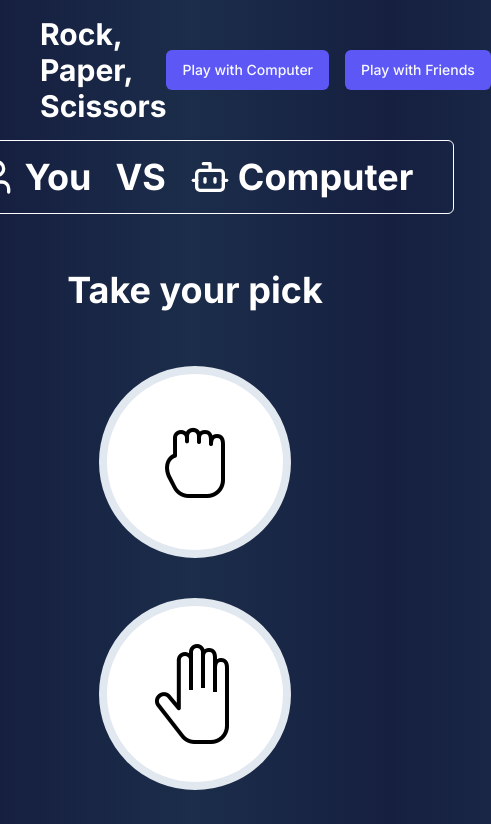
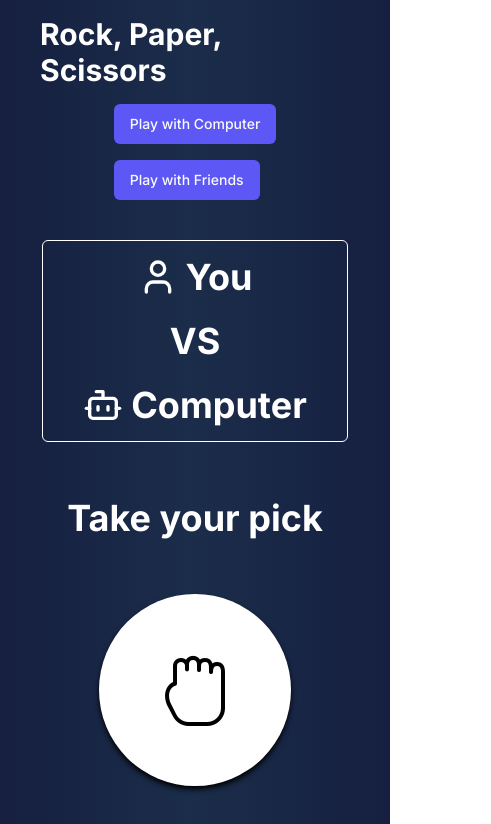
Before and after one commit to Xyanam/rock-paper-game, a Next.js app: page /game in a window 390 px wide. Shown: the top 824 px of the page, 491 px wide, since content can reach past the window. Built offline with nearby package versions, Linux system fonts and the light colour scheme.

Commit message:
Add responsive design

```diff
--- a/app/game/page.tsx
+++ b/app/game/page.tsx
@@ -32,9 +32,9 @@ const Game = () => {
   }
 
   return (
-    <div className="flex justify-center items-center flex-col">
+    <div className="flex justify-center items-center flex-col mt-6 pb-6">
       <div className="border-white border px-10 py-4 rounded-md">
-        <div className='flex gap-6'>
+        <div className='flex gap-6 flex-col items-center sm:items-start sm:flex-row'>
           <h1 className="text-white text-4xl font-bold text-center flex items-center">
             <User className="w-10 h-10 mr-2" />
             You
@@ -59,7 +59,7 @@ const Game = () => {
         )}
       </div>
 
-      <div className="mt-14 flex gap-20">
+      <div className="mt-14 flex flex-col sm:flex-row gap-20">
         {userPick === null ? (
           <div className="flex flex-col justify-center items-center max-w-xl">
             <h1 className="text-white text-4xl font-bold">Take your pick</h1>
--- a/app/page.tsx
+++ b/app/page.tsx
@@ -7,10 +7,10 @@ import rockPaperImage from "../public/images/rock-background.png"
 
 export default function Home() {
   return (
-    <main className="flex flex-col items-center justify-center min-h-screen-without-header">
-      <div className="flex max-w-6xl flex-wrap items-center justify-center md:flex-nowrap">
+    <main className="flex flex-col items-center justify-center min-h-screen-without-header px-10 pb-5">
+      <div className="flex max-w-6xl flex-wrap items-center justify-center md:flex-nowrap lg:flex-row flex-col lg:gap-0 gap-5 mt-10 lg:mt-0">
         <div className="flex flex-col gap-4">
-          <h1 className="max-w-2xl text-7xl font-bold text-white">
+          <h1 className="max-w-2xl md:text-7xl text-4xl font-bold text-white">
             Rock, Paper, Scissors Game
           </h1>
           <p className="max-w-xl text-xl text-gray-300">
--- a/components/GameOption.tsx
+++ b/components/GameOption.tsx
@@ -15,22 +15,11 @@ interface GameOptionProps {
 }
 
 const images = {
-  rock: {
-    img: Rock,
-    color: 'blue'
-  },
-  paper: {
-    img: Paper,
-    color: 'orange'
-  },
-  scissors: {
-    img: Scissors,
-    color: 'red'
-  },
-  'no-access': {
-    img: Question,
-    color: 'white'
-  }
+  rock: Rock,
+  paper: Paper,
+  scissors: Scissors,
+  'no-access': Question,
+
 }
 
 const GameOption = ({ type, onClick }: GameOptionProps) => {
@@ -39,8 +28,8 @@ const GameOption = ({ type, onClick }: GameOptionProps) => {
   if (!src) return;
 
   return (
-    <div className={`w-48 h-48 bg-white rounded-full flex justify-center items-center cursor-pointer border-8 border-${src.color}-500 p-4 hover:bg-white/90 transition-all`} onClick={onClick}>
-      <Image src={src.img} alt={type} />
+    <div className={`w-48 h-48 bg-white rounded-full flex justify-center items-center cursor-pointer shadow-md shadow-black p-4 hover:bg-white/90 transition-all`} onClick={onClick}>
+      <Image src={src} alt={type} />
     </div>
   )
 }
--- a/components/layouts/header.tsx
+++ b/components/layouts/header.tsx
@@ -7,13 +7,13 @@ import { Button } from "../ui/button"
 const Header = () => {
   return (
     <header className="w-full px-10 py-4">
-      <nav className="flex items-center justify-between">
+      <nav className="flex items-center justify-between sm:flex-row sm:gap-0 gap-4 flex-col">
         <Link href="/">
           <h1 className="text-3xl font-bold text-white">
             Rock, Paper, Scissors
           </h1>
         </Link>
-        <ul className="flex gap-4 text-white">
+        <ul className="flex gap-4 flex-col sm:flex-row text-white">
           <li>
             <Link href='/game'>
               <Button>Play with Computer</Button>
```
